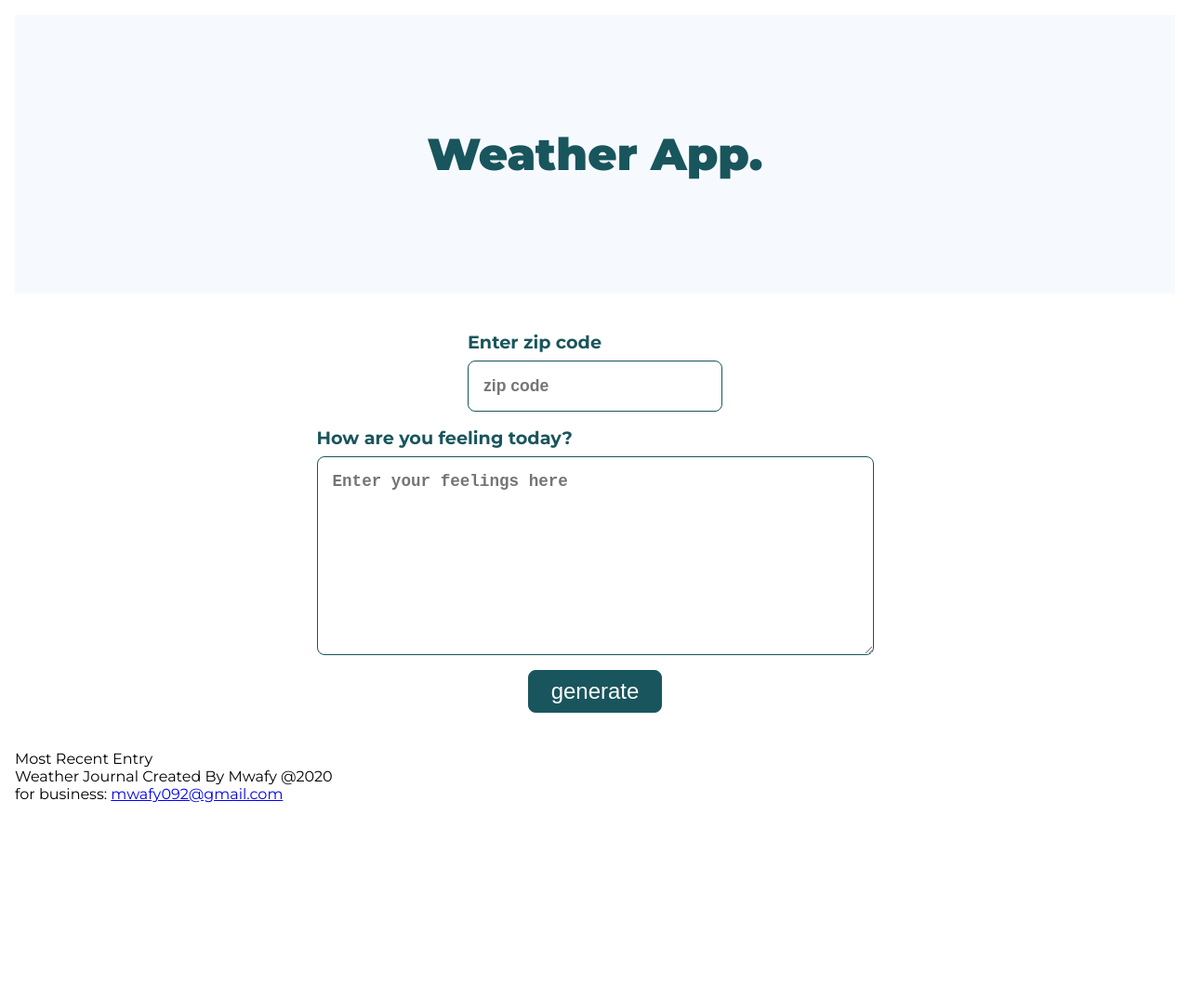
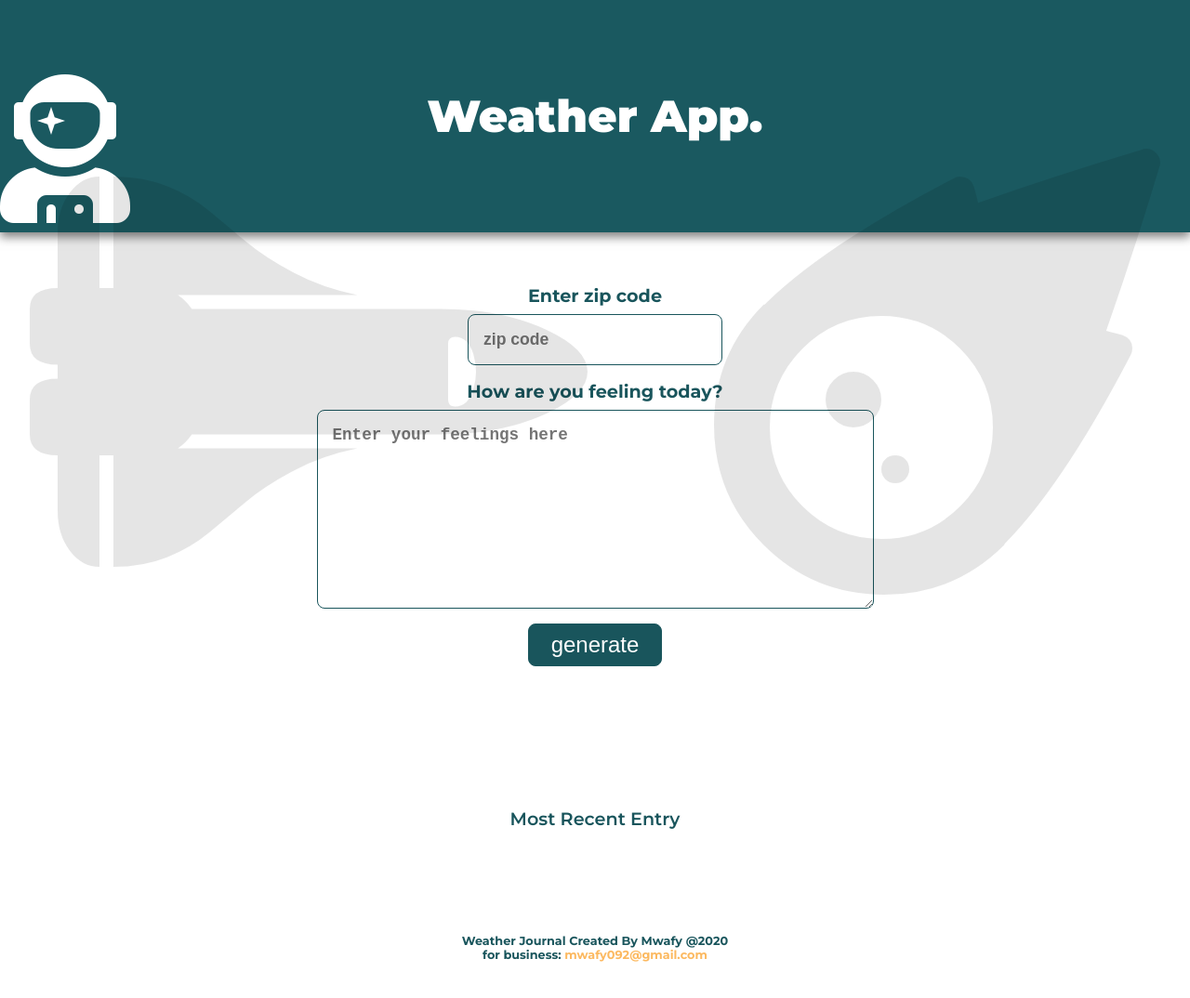
Before and after one commit to mwafy092/Udacity-Weather-Journal-App, a plain HTML site: page website/index.html in a window 1280 px wide. Shown: the whole page at 93% size. Drawn offline with Linux system fonts and the light colour scheme.

Commit message:
CSS update 2

```diff
--- a/website/index.html
+++ b/website/index.html
@@ -59,6 +59,15 @@
                 for business: <a href="mailto:mwafy092@gmail.com" target="_blank">mwafy092@gmail.com</a>
             </div>
         </footer>
+        <div class="top-photo">
+            <i class="fas fa-user-astronaut"></i>
+        </div>
+        <div class="right-photo right-animation">
+            <i class="fas fa-meteor"></i>
+        </div>
+        <div class="left-photo left-animation">
+            <i class="fas fa-space-shuttle"></i>
+        </div>
     </div>
 
     <script src="app.js"></script>
--- a/website/main.css
+++ b/website/main.css
@@ -20,27 +20,27 @@ body {
 /* container */
 .container {
     display: grid;
-    grid-auto-rows: minmax(300px, auto);
+    grid-auto-rows: minmax(100px, auto);
     grid-template-areas:
     'header'
     'main'
     'footer'
     ;
-    padding: 1rem;
 }
 
 /* header */
 header {
     grid-area: header;
-    padding: 2rem;
+    padding: 6rem;
     text-align: center;
-    background-color: #F6FAFF;
+    background-color: #1A5960;
     display: flex;
     justify-content: center;
     align-items: center ;
+    box-shadow: 0 5px 10px rgba(0, 0, 0, 0.5);
 }
 .logo {
-    color: #19555C;
+    color: #fff;
     font-weight: 900;
     font-size: 3rem;
 }
@@ -89,4 +89,104 @@ button {
     flex-direction: column;
     justify-content: center;
     align-items: center;
+    padding: 1rem;
+    text-align: center;
 }
+
+.entry {
+    grid-area: entry;
+    text-align: center;
+    padding: 4rem;
+    margin: 2rem;
+}
+
+.entry-title {
+    font-size: 1.2rem;
+    font-weight: 600;
+    color: #19555C;
+}
+
+/* footer */
+footer {
+    grid-area: footer;
+    padding: 1rem;
+    text-align: center;
+    font-size: 0.8rem;
+    font-weight: 700;
+}
+
+.footer-text {
+    color: #19555C;
+}
+
+.footer-email {
+    color: #19555C;
+}
+
+.footer-email a {
+    text-decoration: none;
+    color: #FCB960;
+}
+
+/* photos */
+.top-photo {
+    position: absolute;
+    top: 5rem;
+    left: 0;
+}
+
+.top-photo i {
+    font-size: 10rem;
+    color: #fff;
+}
+
+.right-photo {
+    position: absolute;
+    right: 2rem;
+    bottom: 10rem;
+}
+
+.right-photo i {
+    color: rgba(0, 0, 0, 0.1);
+    font-size: 30rem;
+}
+
+.left-photo {
+    position: absolute;
+    left: 2rem;
+    bottom: 10rem;
+}
+
+.left-photo i {
+    color: rgba(0, 0, 0, 0.1);
+    font-size: 30rem;
+}
+
+.right-animation {
+    animation: fader1 3s ease-in-out;
+}
+.left-animation {
+    animation: fader2 2s ease-in-out;
+}
+
+@keyframes fader1 {
+    0% {
+        opacity: 0;
+        transform: translateZ(10rem);
+    }
+    100% {
+        opacity: 100;
+        transform: translateZ(0);
+    }
+}
+
+@keyframes fader2 {
+    0% {
+        opacity: 0;
+        transform: translateX(-10rem);
+    }
+    100% {
+        opacity: 100;
+        transform: translateX(0);
+    }
+}
```
